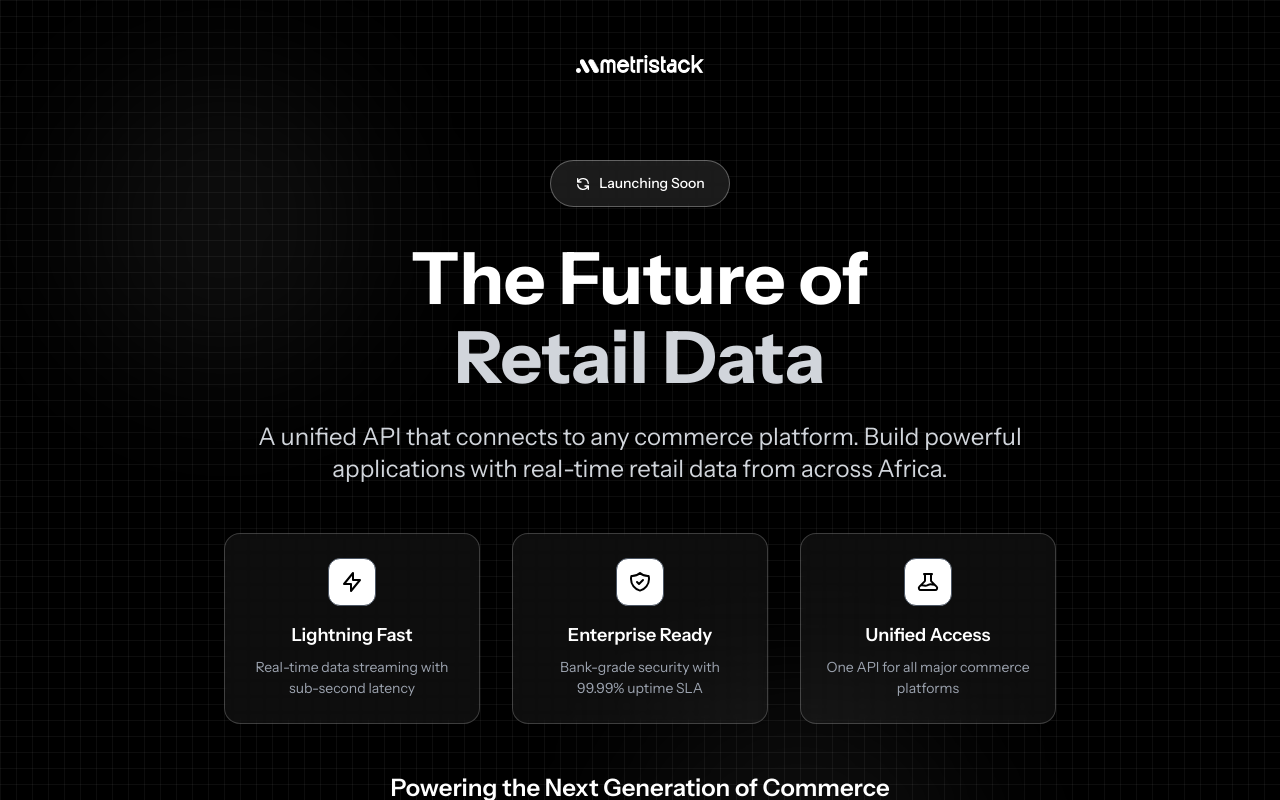
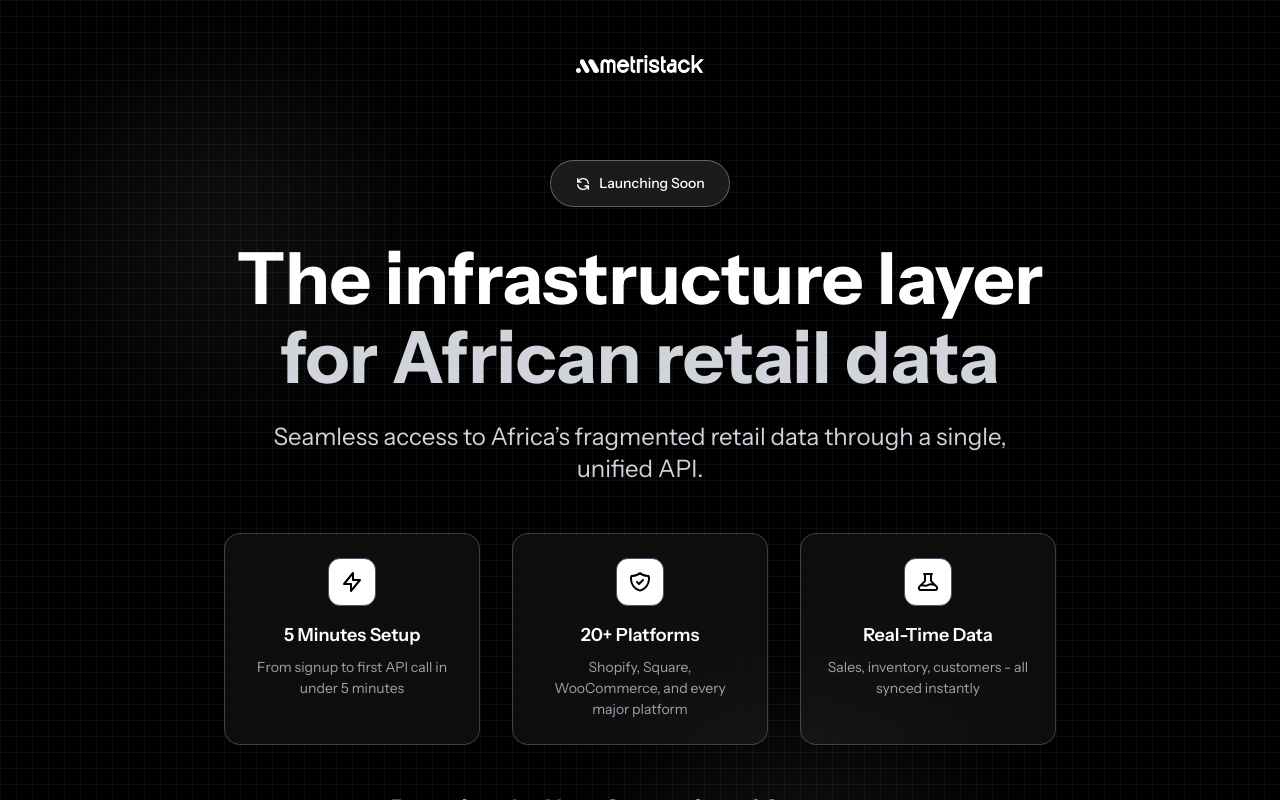
Before and after one commit to evidenze/metristack-website, a Nuxt app: page /launching-soon in a window 1280 px wide. Shown: the top 800 px of the page. Built offline with nearby package versions, Linux system fonts and the light colour scheme.

Commit message:
refactor: Update content and messaging for the launching soon page to enhance clarity and focus on African retail data

```diff
--- a/pages/launching-soon.vue
+++ b/pages/launching-soon.vue
@@ -37,18 +37,18 @@
         <!-- Main Heading -->
         <h2 class="text-5xl md:text-7xl font-bold mb-6 leading-tight">
           <span class="text-white">
-            The Future of
+            The infrastructure layer
           </span>
           <br>
           <span class="text-gray-300">
-            Retail Data
+            for African retail data
           </span>
         </h2>
 
         <!-- Subtitle -->
         <p class="text-xl md:text-2xl text-gray-300 mb-12 max-w-3xl mx-auto leading-relaxed">
-          A unified API that connects to any commerce platform.
-          Build powerful applications with real-time retail data from across Africa.
+        Seamless access to Africa’s fragmented retail data through a single, unified API.
+          <br class="hidden md:block">
         </p>
 
         <!-- Key Features -->
@@ -59,8 +59,8 @@
                 <path stroke-linecap="round" stroke-linejoin="round" stroke-width="2" d="M13 10V3L4 14h7v7l9-11h-7z"/>
               </svg>
             </div>
-            <h3 class="text-lg font-semibold mb-2 text-white">Lightning Fast</h3>
-            <p class="text-gray-400 text-sm">Real-time data streaming with sub-second latency</p>
+            <h3 class="text-lg font-semibold mb-2 text-white">5 Minutes Setup</h3>
+            <p class="text-gray-400 text-sm">From signup to first API call in under 5 minutes</p>
           </div>
 
           <div class="bg-white/5 backdrop-blur-sm border border-white/20 rounded-2xl p-6 hover:bg-white/10 transition-all duration-300">
@@ -69,8 +69,8 @@
                 <path stroke-linecap="round" stroke-linejoin="round" stroke-width="2" d="M9 12l2 2 4-4m5.618-4.016A11.955 11.955 0 0112 2.944a11.955 11.955 0 01-8.618 3.04A12.02 12.02 0 003 9c0 5.591 3.824 10.29 9 11.622 5.176-1.332 9-6.03 9-11.622 0-1.042-.133-2.052-.382-3.016z"/>
               </svg>
             </div>
-            <h3 class="text-lg font-semibold mb-2 text-white">Enterprise Ready</h3>
-            <p class="text-gray-400 text-sm">Bank-grade security with 99.99% uptime SLA</p>
+            <h3 class="text-lg font-semibold mb-2 text-white">20+ Platforms</h3>
+            <p class="text-gray-400 text-sm">Shopify, Square, WooCommerce, and every major platform</p>
           </div>
 
           <div class="bg-white/5 backdrop-blur-sm border border-white/20 rounded-2xl p-6 hover:bg-white/10 transition-all duration-300">
@@ -79,8 +79,8 @@
                 <path stroke-linecap="round" stroke-linejoin="round" stroke-width="2" d="M19.428 15.428a2 2 0 00-1.022-.547l-2.387-.477a6 6 0 00-3.86.517l-.318.158a6 6 0 01-3.86.517L6.05 15.21a2 2 0 00-1.806.547M8 4h8l-1 1v5.172a2 2 0 00.586 1.414l5 5c1.26 1.26.367 3.414-1.415 3.414H4.828c-1.782 0-2.674-2.154-1.414-3.414l5-5A2 2 0 009 10.172V5L8 4z"/>
               </svg>
             </div>
-            <h3 class="text-lg font-semibold mb-2 text-white">Unified Access</h3>
-            <p class="text-gray-400 text-sm">One API for all major commerce platforms</p>
+            <h3 class="text-lg font-semibold mb-2 text-white">Real-Time Data</h3>
+            <p class="text-gray-400 text-sm">Sales, inventory, customers - all synced instantly</p>
           </div>
         </div>
 
```
